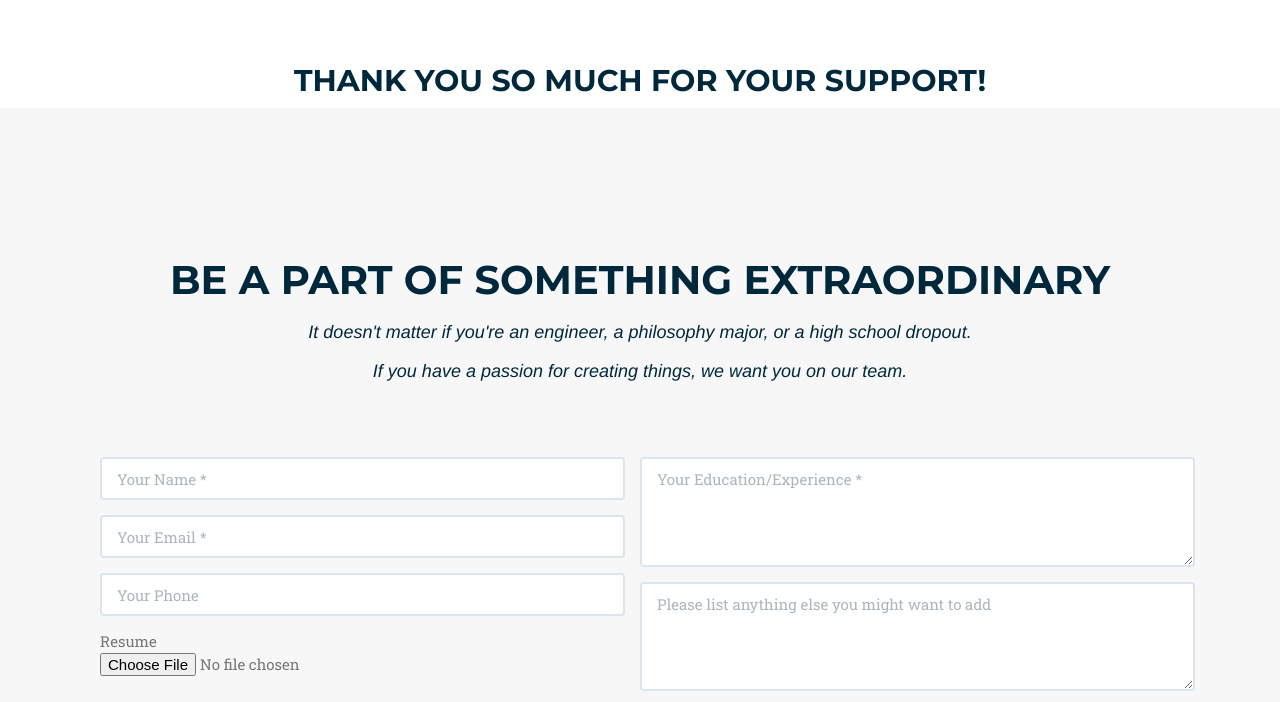
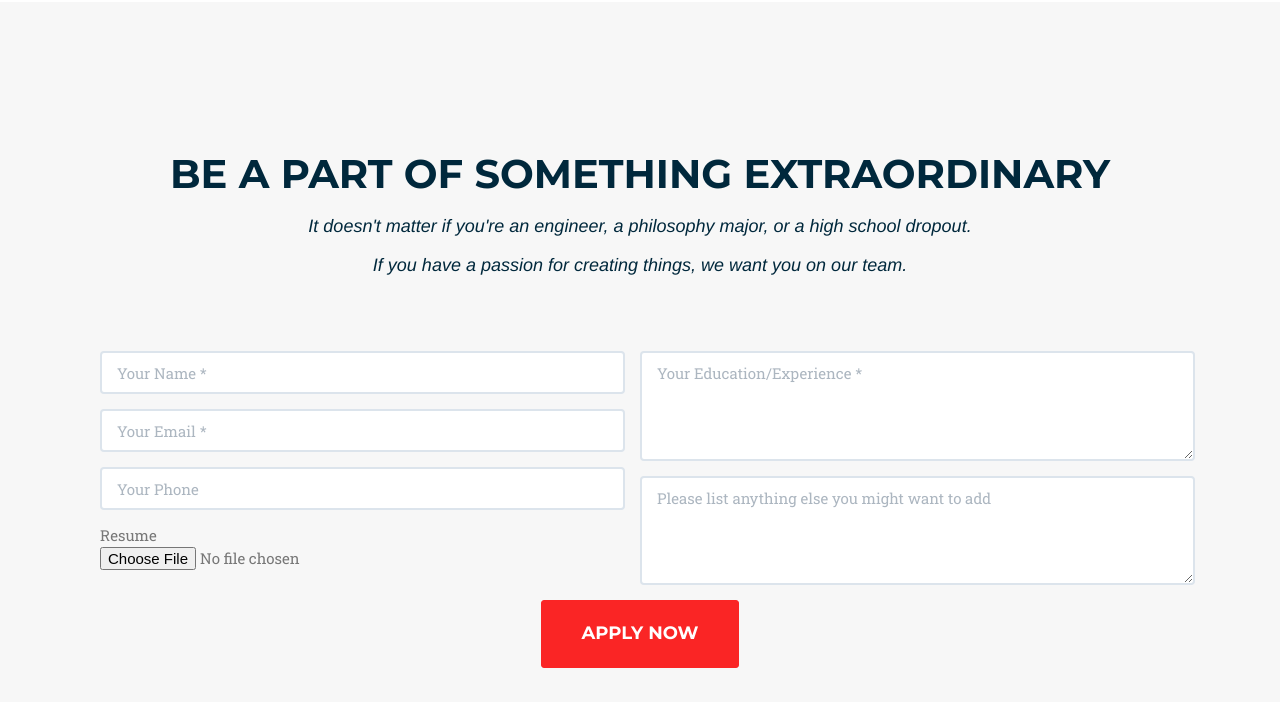
Before and after one commit to HughFerg/operation-space, a Jekyll site: the page built from index.html, in a window 1280 px wide and 900 px high, scrolled down 4507 px, cut to the strip 198-900 px from the top of the window. Built offline with Jekyll 4.4.1, drawn with Linux system fonts in a browser that asks for light colours; nearby versions of some CDN libraries; some web fonts are replaced; library files that are not in the unit come from our copies; a script that is not in the unit is left out.

Commit message:
got rid of signature thing on donate intro

```diff
--- a/_includes/2017_data/donate.html
+++ b/_includes/2017_data/donate.html
@@ -42,11 +42,6 @@
                 </center>
             </div>
         </div>
-        <div class="row">
-            <div class="col-lg-12 text-center">
-                <h1 style="margin-top: 5%;">Thank you so much for your support!</h1>
-            </div>
-        </div>
     </div>
 </section>
 
```
